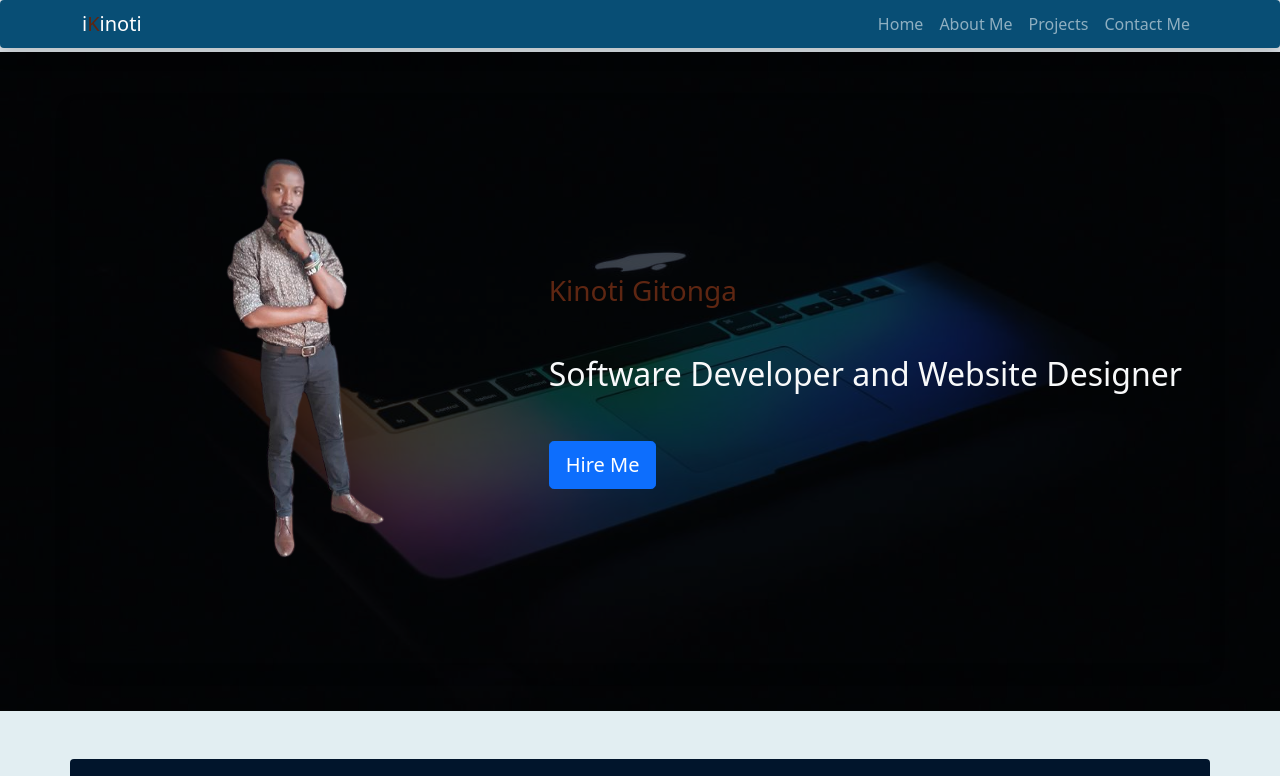
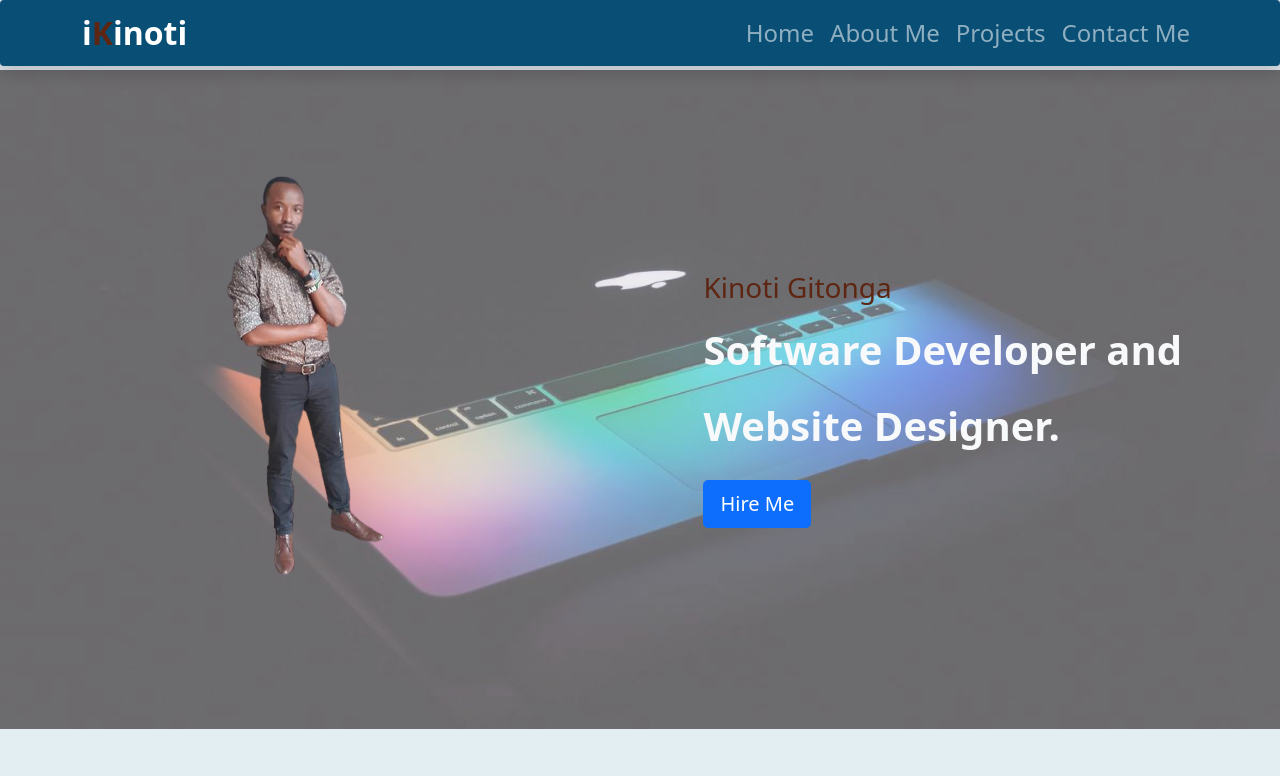
Before and after one commit to ikinoti/portfolio, a plain HTML site: page index.html in a window 1280 px wide. Shown: the top 776 px of the page. Drawn offline with nearby package versions, Linux system fonts and the light colour scheme.

Commit message:
add bootstrap font weight and font size to nav bar text

```diff
--- a/index.html
+++ b/index.html
@@ -17,13 +17,13 @@
   <!-- Nav bar -->
   <nav class="navbar navbar-expand-lg navbar-dark shadow p-1 mb-1 rounded" id="navbar">
     <div class="container">
-      <a href="#" class="navbar-brand">i<span id="name">K</span>inoti</a>
+      <a href="#" class="navbar-brand fw-bold fs-2">i<span id="name">K</span>inoti</a>
 
       <button class="navbar-toggler" type="button" data-bs-toggle="collapse" data-bs-target="#navmenu">
         <span class="navbar-toggler-icon"></span>
       </button>
       <div class="collapse navbar-collapse" id="navmenu">
-        <ul class="navbar-nav ms-auto">
+        <ul class="navbar-nav ms-auto fs-4">
           <li class="nav-item">
             <a href="#" class="nav-link">Home</a>
           </li>
@@ -42,15 +42,16 @@
   </nav>
 
   <!-- showcase -->
-  <div class="container-fluid bg-dark text-light p-5 text-center text-sm-start" id="showcase">
+  <div class="container-fluid text-light p-5 text-center text-sm-start" id="showcase">
 
-    <div class="container shadow rounded" id="overlay">
+    <div class="container">
       <div class="d-flex align-items-center justify-content-between">
-        <img src="./assets/me.png" alt="Me" class="img-fluid w-20 d-none d-sm-block">
+        <img src="./assets/me.png" alt="Me" class="img-fluid d-none d-sm-block">
         <div class="p-3">
           <h3 id="name">Kinoti Gitonga</h3>
-          <h2 class="my-5">Software Developer and Website Designer</h2>
-          <button class="btn btn-lg btn-primary">Hire Me</button>
+          <p class="fs-1 fw-bold my-3">Software Developer and </p>
+          <p class="fs-1 fw-bold">Website Designer.</p>
+          <button class="btn btn-lg btn-primary mt-2">Hire Me</button>
           </div>
         </div>
       </div>
@@ -146,7 +147,7 @@
                 <li>JavaScript</li>
               </ul>
             </div>
-            <a href="#" class="btn btn-primary">View</a>
+            <a href="#" class="btn btn-primary">View Project</a>
           </div>
         </div>
       </div>
@@ -157,7 +158,7 @@
 <!-- contact section -->
 <section class="bg-info text-white text-center p-5">
   <div class="container">
-    <p>Drop me a message</p>
+    <p>For gigs or enquiry about a project you need to be done:-</p>
     <button btn btn-primary>Contact me</button>
     <div class="mt-3">
       <a href="#"><i class="bi bi-github"></i></a>
```
